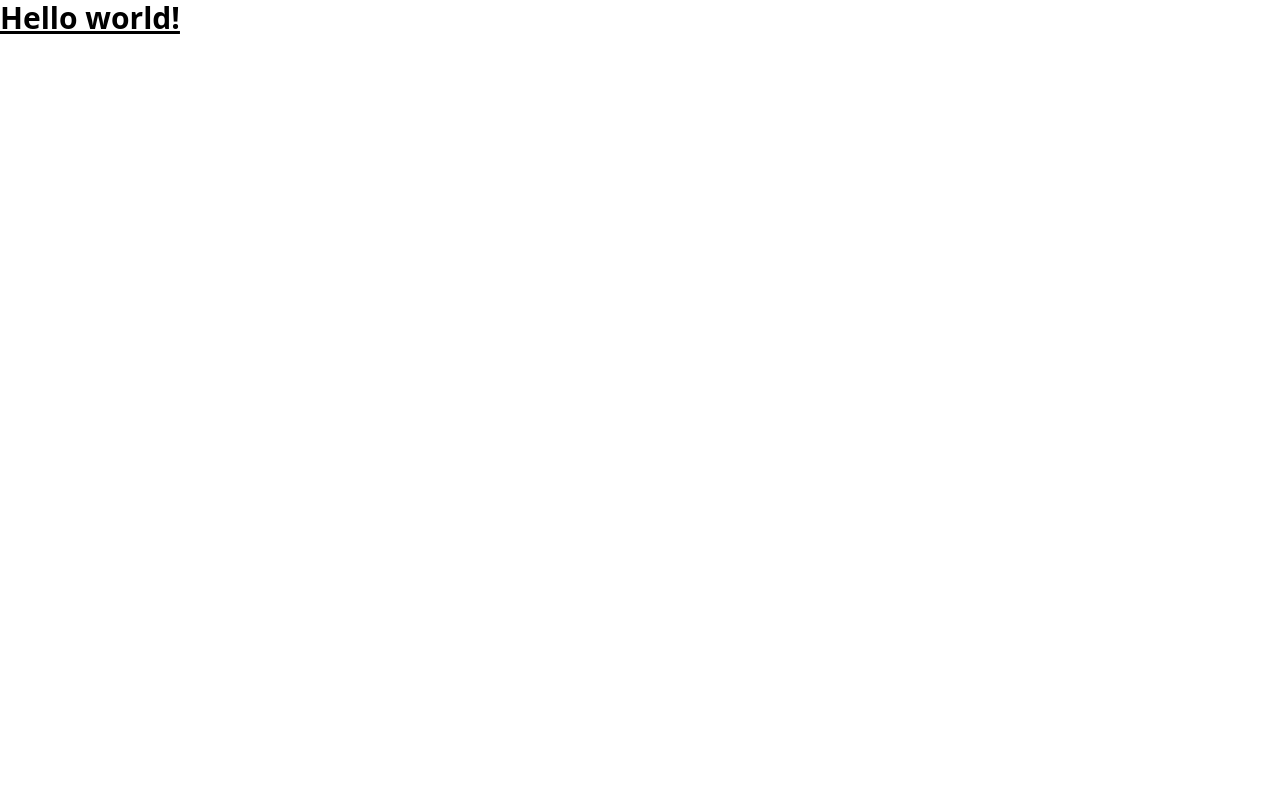
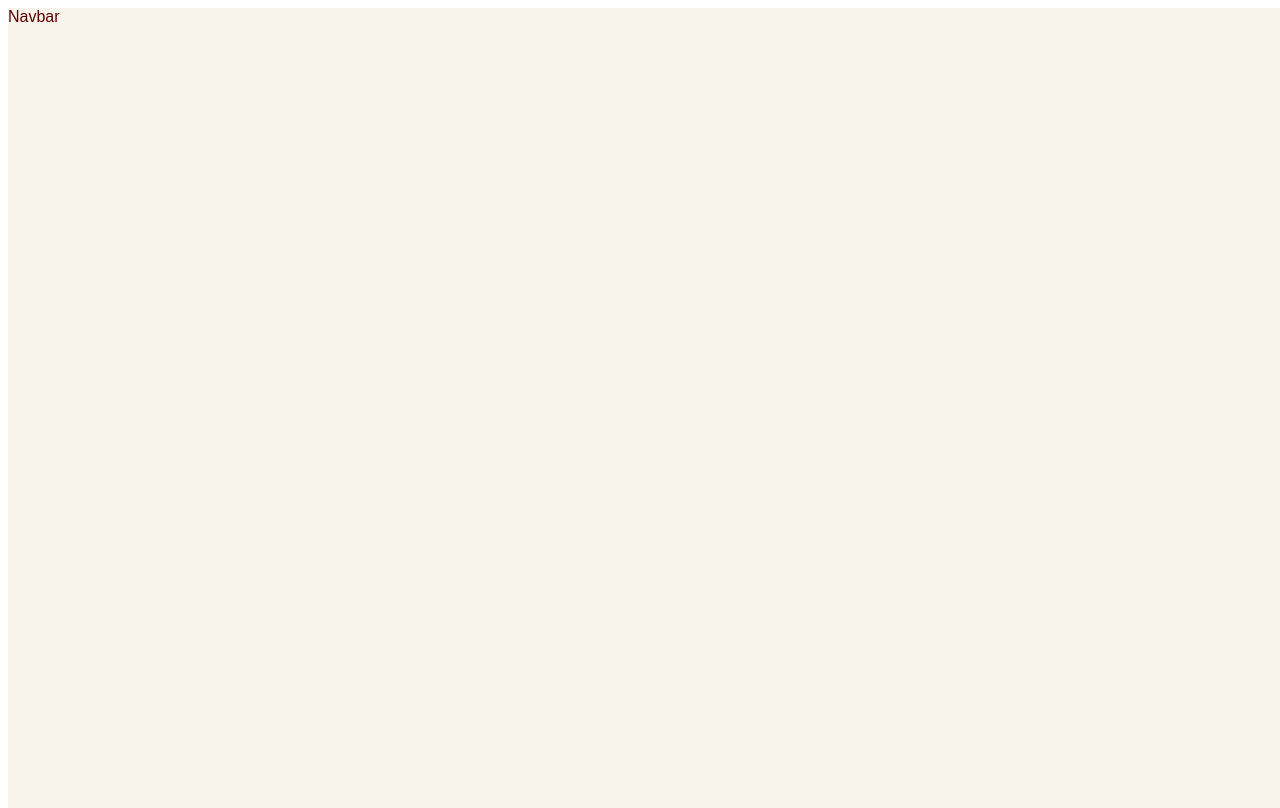
Before and after one commit to ElJefe111944/fitness-appilcation, a React (Vite) app: page / in a window 1280 px wide. Built offline with nearby package versions, Linux system fonts and the light colour scheme.

Commit message:
Navbar component created

```diff
--- a/src/App.tsx
+++ b/src/App.tsx
@@ -1,14 +1,12 @@
-
-
+import Navbar from '@/components/navbar';
 
 function App() {
 
 
   return (
-    <div className="app">
-      <h1 className="text-3xl font-bold underline">
-        Hello world!
-      </h1>
+    <div className="app bg-gray-20">
+      <Navbar />
+
     </div>
   )
 }
--- /dev/null
+++ b/src/components/navbar/index.tsx
@@ -0,0 +1,11 @@
+import React from 'react'
+
+type Props = {}
+
+const index = (props: Props) => {
+  return (
+    <div>Navbar</div>
+  )
+}
+
+export default index
--- a/src/index.css
+++ b/src/index.css
@@ -1,3 +1,15 @@
+@import url('https://fonts.googleapis.com/css2?family=DM+Sans:ital,opsz,wght@0,9..40,100..1000;1,9..40,100..1000&family=Montserrat:ital,wght@0,700;1,700&display=swap')
+
 @tailwind base;
 @tailwind components;
 @tailwind utilities;
+
+html,
+body,
+#root,
+.app {
+    height: 100%;
+    width: 100%;
+    font-family: "DM Sans", sans-serif;
+    @apply text-gray-500;
+}
```
